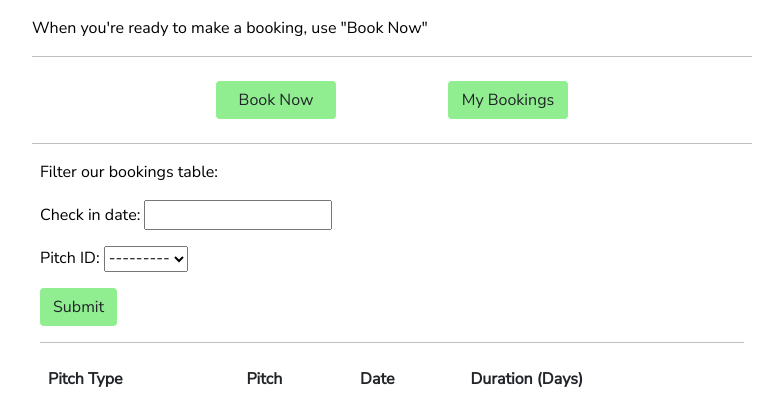
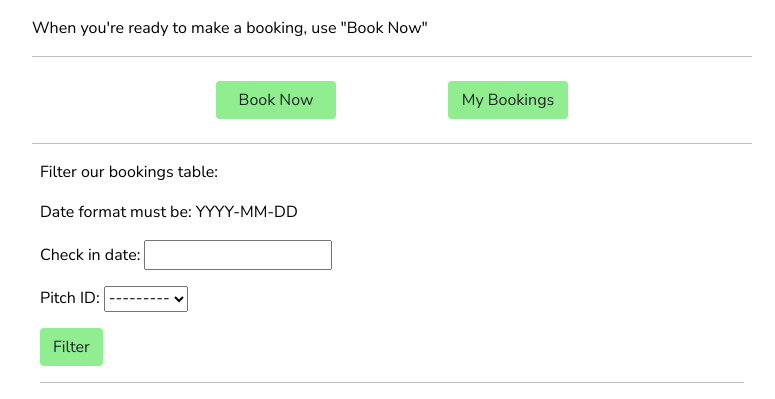
Before and after one commit to TR94/broadleaf-campsite, a Django app: page /view_booking/ in a window 1280 px wide. Shown: the part 188-587 px from the top of the page, without its empty margins (248-1023 px from the left). Run offline with Django 3.2, Linux system fonts and the light colour scheme; data that the repository does not hold is empty; some libraries are stand-ins or nearby versions.

Commit message:
bug fix to duration of stay calculation and filter on view bookings

```diff
--- a/booking/filters.py
+++ b/booking/filters.py
@@ -9,8 +9,14 @@ class DateInput(forms.DateInput):
 class BookingFilter(django_filters.FilterSet):
     class Meta:
         model = Booking
-        widgets = {'check_in_date': DateInput()}
         fields = [
             'check_in_date',
             'pitch_ID',
         ]
+        widgets = {'check_in_date': DateInput(
+            format=('%Y-%m-%d'),
+            attrs={'class': 'form-control',
+               'placeholder': 'Select a date',
+               'type': 'date'
+            }),
+        }
--- a/booking/views.py
+++ b/booking/views.py
@@ -24,10 +24,10 @@ class ProductList(generic.ListView):
 # view(read) all bookings
 class BookingList(ListView):
 
-    startdate = datetime.today()
+    startdate = date.today()
     enddate = startdate + timedelta(days=180)
 
-    queryset = Booking.objects.filter(check_in_date__range=[startdate, enddate])
+    queryset = Booking.objects.filter(check_in_date__range=[startdate, enddate]).order_by('check_in_date')
     template_name = 'view_booking.html'
     context_object_name = 'booking'
     context = {'today': datetime.today()}
@@ -69,7 +69,8 @@ def make_booking(request):
                 form.instance.user = user
                 form.save()
                 messages.success(
-                    request, f"Your booking for a {pitch_ID.pitch_type}, Pitch Number: {pitch_ID} has been made successfully.")
+                    request, f"Your booking for a {pitch_ID.pitch_type}, Pitch Number: {pitch_ID} has been made successfully. "
+                        f"The price for your booking is £{Booking.booking_price} to be paid on arrival")
 
             return redirect('view_booking')
         else:
@@ -94,14 +95,11 @@ class MyBookings(LoginRequiredMixin, ListView):
         return context
 
     def get_queryset(self):
-        return Booking.objects.filter(user=self.request.user)
+        return Booking.objects.filter(user=self.request.user).order_by('check_in_date')
 
 # edit (update) a booking - only bookings specific to that user
 def edit_booking(request, booking_id):
     booking = get_object_or_404(Booking, id=booking_id)
-
-    # if booking.check_in_date < datetime.today():
-    #     messages.warning(request, "Sorry, you cannot edit bookings in the past")
 
     if request.method == 'POST':
         form= BookingForm(request.POST, instance=booking)
--- a/broadleaf/settings.py
+++ b/broadleaf/settings.py
@@ -29,7 +29,7 @@ SECRET_KEY = 'tywn!h9cf)ztvx_u9ylcl*dp(1(a-__@^us!p!zelmm$0v+9cy'
 # SECURITY WARNING: don't run with debug turned on in production!
 DEBUG = True
 
-ALLOWED_HOSTS = ['8000-tr94-broadleafcampsit-1azvr37m02q.ws-eu106.gitpod.io','broadleaf-booking-6b23cb1d45f9.herokuapp.com', 'localhost']
+ALLOWED_HOSTS = ['8000-tr94-broadleafcampsit-qk4kluzqx1i.ws-eu106.gitpod.io','broadleaf-booking-6b23cb1d45f9.herokuapp.com', 'localhost']
 
 
 # Application definition
--- a/templates/index.html
+++ b/templates/index.html
@@ -18,9 +18,9 @@
     <div class="col-md-4 offset-md-2 p-3">
         <h3>Pitch Offerings</h3>
         <p>BroadLeaf offerings a range of pitch options to suit solo travellers and families a like.</p>
-        <p>We can cater for <strong>tents</strong>, <strong>caravans</strong>, <strong>motorhomes</strong>
-            and <strong>campervans</strong> with a range of grass and hardstanding pitches</p>
-        <p>If you want to camp in luxury, have a look at our furnished glamping tents with wood-burner</p>
+        <p>With a range of grass and hardstanding pitches, we can cater for:</p>
+        <p>Tents £14p/n, Caravans £25p/n, Motorhomes £25p/n and Campervans £25p/n</p>
+        <p>If you want to camp in luxury, have a look at our furnished glamping tents with wood-burner at £40p/n</p>
     </div>
 </div>
 
--- a/templates/view_booking.html
+++ b/templates/view_booking.html
@@ -29,10 +29,11 @@
         <!-- booking table, template from bootstrap -->
         <div class="row d-flex justify-content-center">
             <div class="col-md-8">
-                <p class="underline">Filter our bookings table: </p>
+                <p>Filter our bookings table: </p>
+                <p>Date format must be: YYYY-MM-DD </p>
                 <form method="GET" action="{% url 'view_booking' %}">
                     {{ form.as_p }}
-                    <input type="submit" value="Submit" class="btn btn-green"/>
+                    <input type="submit" value="Filter" class="btn btn-green"/>
                 </form>
             <hr>
             </div>
```
Also changed, not shown: booking/forms.py (+0 -8 lines), booking/models.py (+14 -6 lines).
